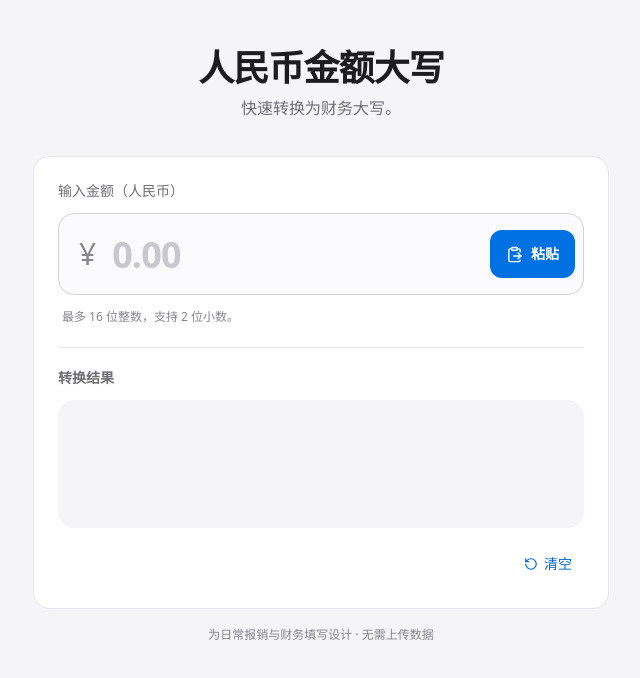
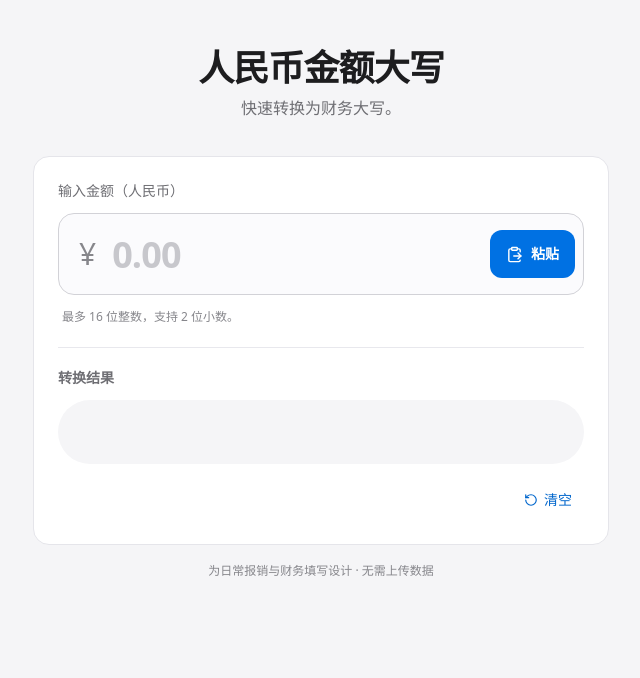
Before and after one commit to wangwenzhiwwz/RMB, a React (Vite) app: page / in a window 1280 px wide. Shown: the top 678 px of the page, without its empty margins (319-959 px from the left). Built offline with nearby package versions, Linux system fonts and the light colour scheme.

Commit message:
Use pill-shaped amount output

```diff
--- a/src/App.tsx
+++ b/src/App.tsx
@@ -117,7 +117,7 @@ function App() {
               onClick={copyResult}
               disabled={!conversion.value || Boolean(conversion.error)}
               aria-label="点击复制大写金额"
-              className={`min-h-28 w-full rounded-2xl p-4 text-left text-xl font-semibold leading-relaxed transition sm:min-h-32 sm:p-5 sm:text-2xl ${conversion.error ? 'bg-[#fff2f4] text-[#d70015] dark:bg-[#3a171b] dark:text-[#ff6961]' : conversion.value ? 'cursor-pointer bg-[#f5f5f7] text-[#1d1d1f] hover:bg-[#ededf0] focus-visible:outline-none focus-visible:ring-2 focus-visible:ring-[#06c] dark:bg-[#2c2c2e] dark:text-white dark:hover:bg-[#38383a]' : 'cursor-default bg-[#f5f5f7] text-[#86868b] dark:bg-[#2c2c2e] dark:text-[#a1a1a6]'}`}
+              className={`min-h-14 w-full rounded-full px-5 py-3 text-left text-lg font-semibold leading-relaxed transition sm:min-h-16 sm:px-6 sm:text-xl ${conversion.error ? 'bg-[#fff2f4] text-[#d70015] dark:bg-[#3a171b] dark:text-[#ff6961]' : conversion.value ? 'cursor-pointer bg-[#f5f5f7] text-[#1d1d1f] hover:bg-[#ededf0] focus-visible:outline-none focus-visible:ring-2 focus-visible:ring-[#06c] dark:bg-[#2c2c2e] dark:text-white dark:hover:bg-[#38383a]' : 'cursor-default bg-[#f5f5f7] text-[#86868b] dark:bg-[#2c2c2e] dark:text-[#a1a1a6]'}`}
             >
               {conversion.error || (conversion.value
                 ? (() => {
```
